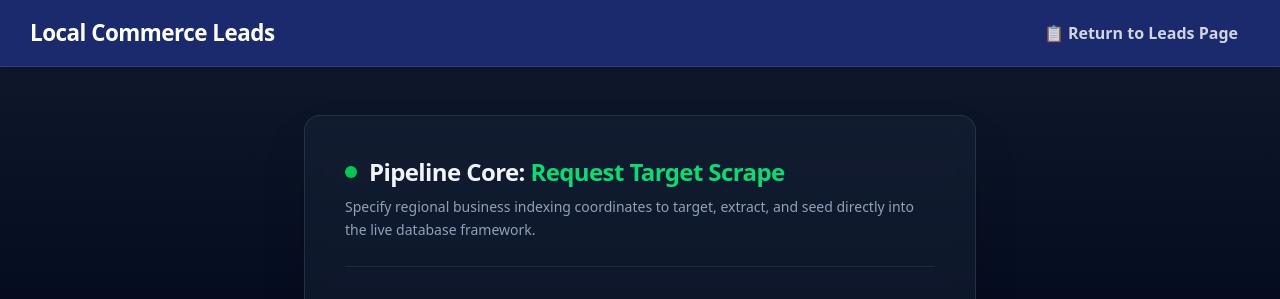
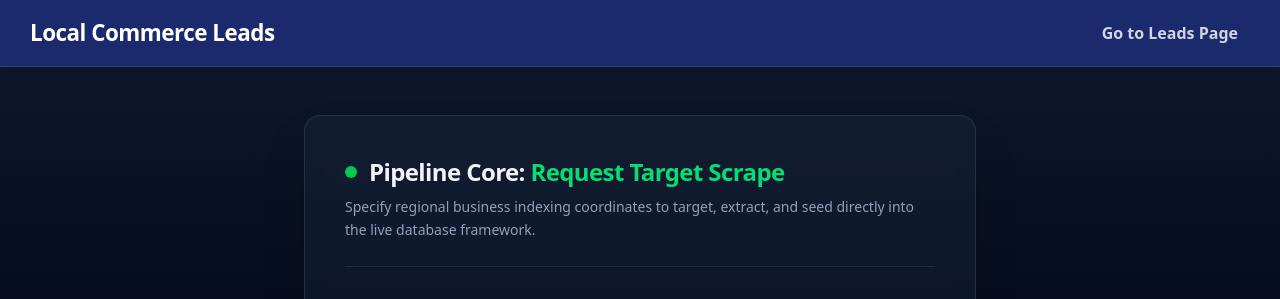
Before and after one commit to Jamminb73/Commerce, a Django app: page /purchase/ in a window 1280 px wide. Shown: the top 299 px of the page. Run offline with Django 5.2, Linux system fonts and the light colour scheme.

Commit message:
purchase page button fix

```diff
--- a/leads/templates/leads/purchase.html
+++ b/leads/templates/leads/purchase.html
@@ -41,7 +41,7 @@
                style="text-decoration: none; color: rgba(255, 255, 255, 0.8); font-weight: 600; transition: all 0.2s ease; padding: 6px 12px; border-radius: 6px;"
                onmouseover="this.style.color='#f39c12', this.style.background='rgba(255, 255, 255, 0.05)'"
                onmouseout="this.style.color='rgba(255, 255, 255, 0.8)', this.style.background='none'">
-                📋 Return to Leads Page
+                Go to Leads Page
             </a>
         </div>
     </nav>
```
